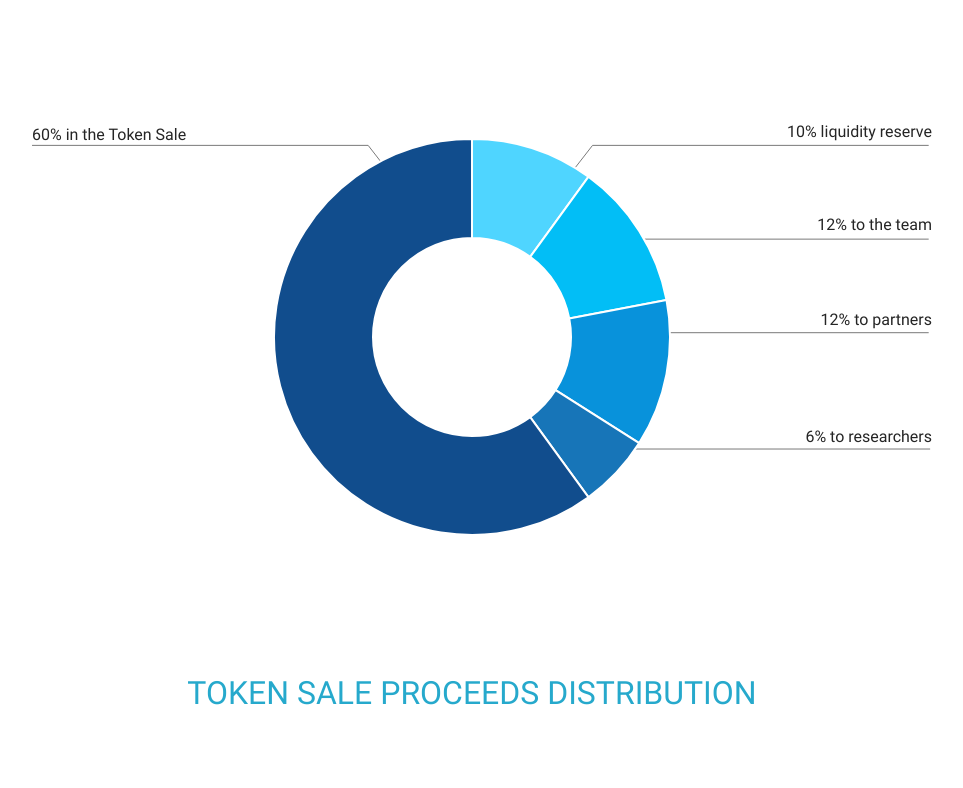
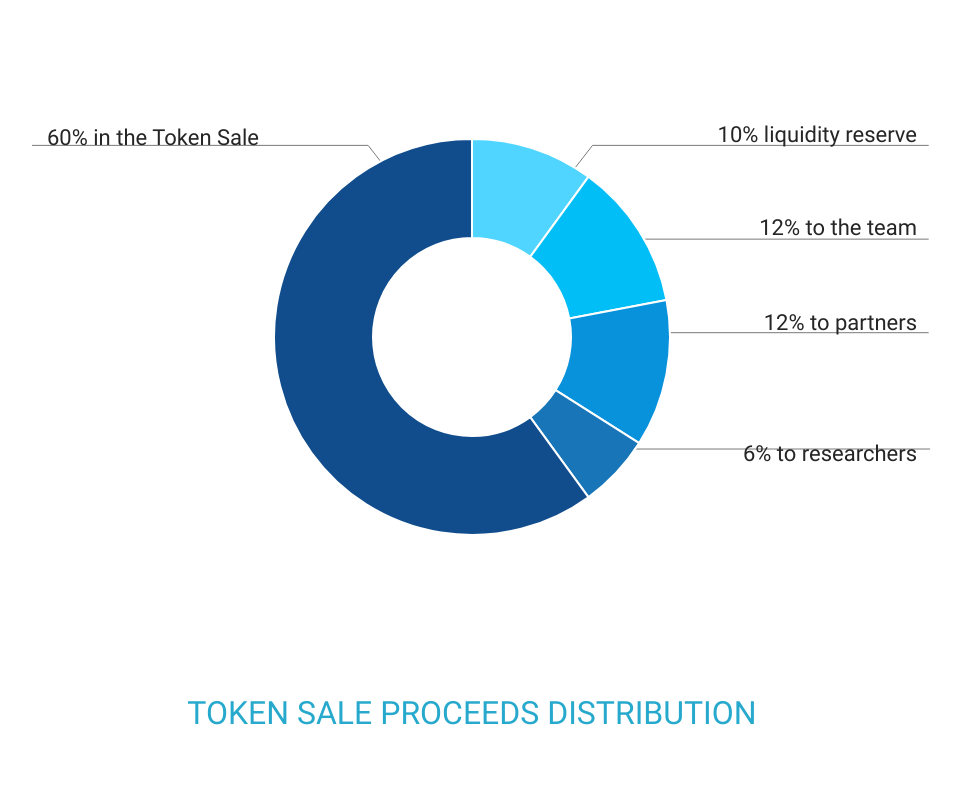
Before and after one commit to kauz/neuromation_landing, a website: page app/index.html in a window 1280 px wide. Shown: the part 6612-7400 px from the top of the page, without its empty margins (168-1131 px from the left). Drawn offline with Linux system fonts and the light colour scheme.

Commit message:
Improved charts description

```diff
--- a/app/scss/main.scss
+++ b/app/scss/main.scss
@@ -580,14 +580,19 @@ button.submit {
 .donut_path {
   display: none;
 }
-
-.distribution__descr {
+.distribution {
+@extend .h_indent,
+        .max-width;
+  &__descr {
   @extend .f_regular,
-          .roboto_regular;
+          .roboto_regular,
+          .f_medium;
+  padding: 0 15px;
   &:before {
     content: "⯁";
     padding-right: 10px;
   }
+}
 }
 .chart1__helpers {
   div {
```
Also changed, not shown: app/css/main.css.
